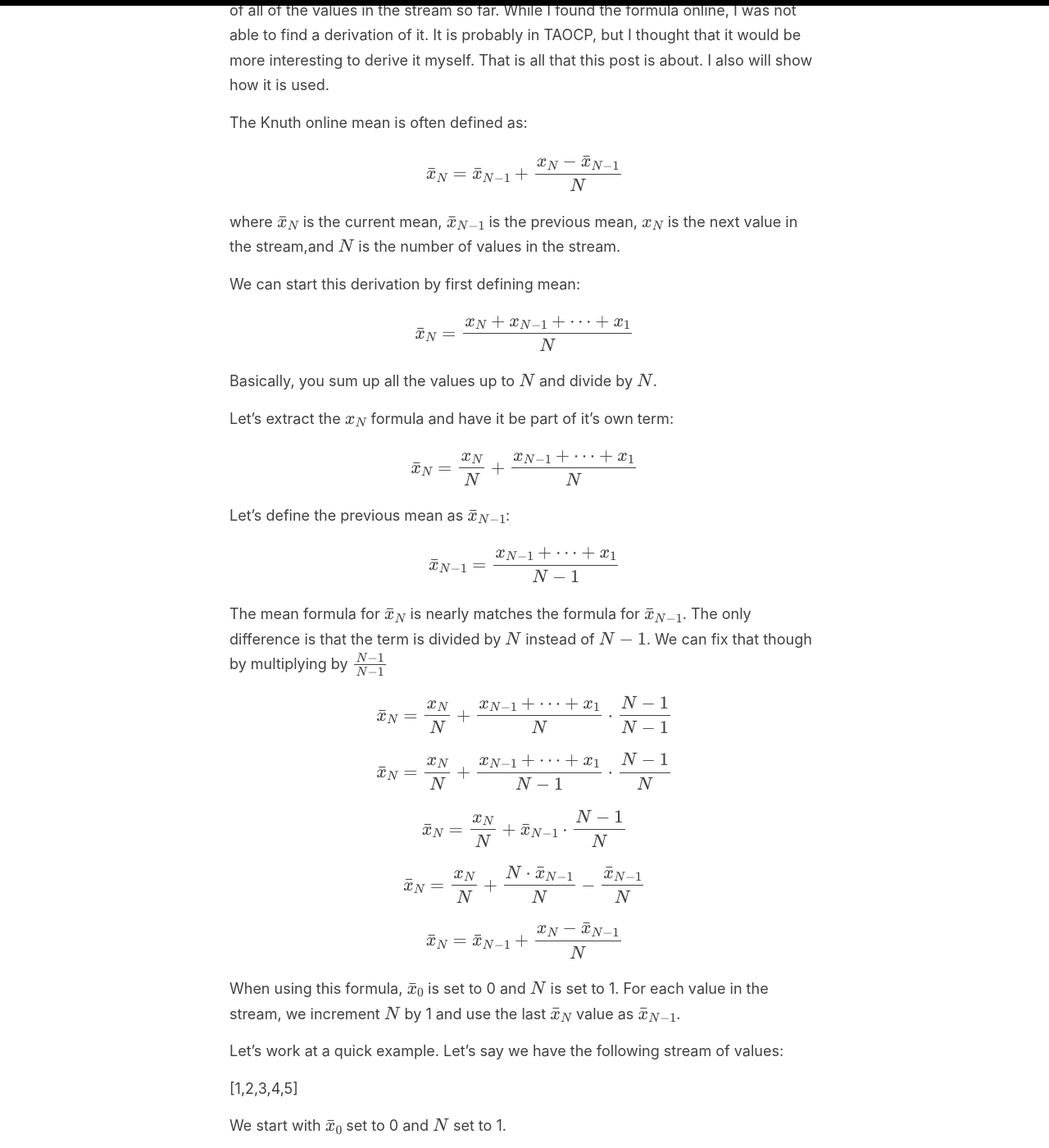
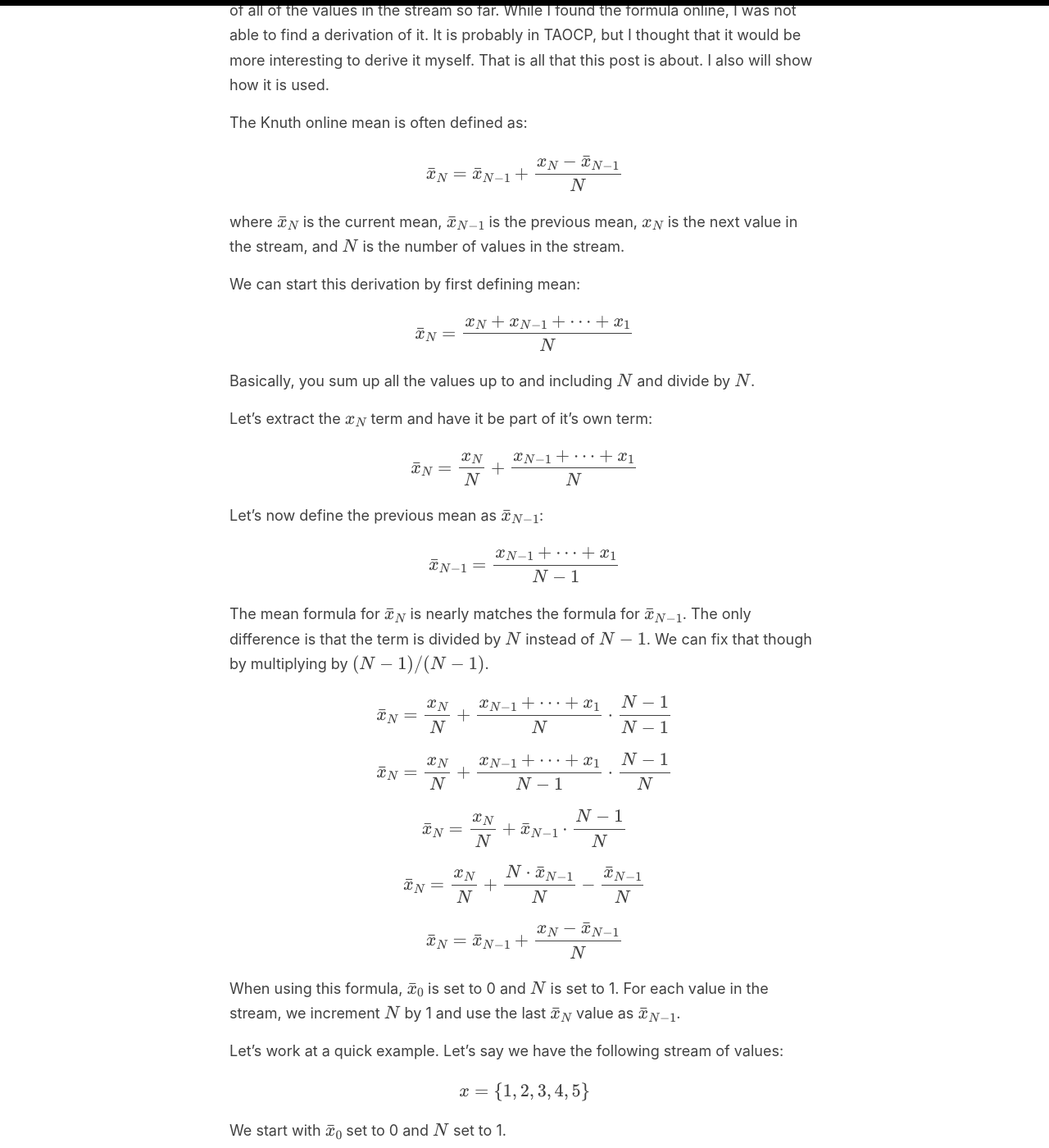
Before and after one commit to RTnhN/RTnhN.github.io, a Jekyll site: the page built from _posts/2024-7-23-Derivation of Knuth Online Mean.md, in a window 1280 px wide and 1400 px high, scrolled down 444 px. Shown: the whole window at 82% size. Built offline with Jekyll 4.4.1, drawn with Linux system fonts in a browser that asks for light colours; formulas are drawn with MathJax 3; some of the changed text lies outside the part shown.

Commit message:
Update blog
There were some minor typos. Also, I wanted to add some more
examples.

```diff
--- a/_posts/2024-7-23-Derivation of Knuth Online Mean.md
+++ b/_posts/2024-7-23-Derivation of Knuth Online Mean.md
@@ -10,23 +10,23 @@ The Knuth online mean is often defined as:
 
 $$ \bar{x}_N =  \bar{x}_{N-1} + \frac{x_N - \bar{x}_{N-1}}{N} $$
 
-where $\bar{x}\_{N}$ is the current mean, $\bar{x}\_{N-1}$ is the previous mean, $x\_N$ is the next value in the stream,and $N$ is the number of values in the stream.
+where $\bar{x}\_{N}$ is the current mean, $\bar{x}\_{N-1}$ is the previous mean, $x\_N$ is the next value in the stream, and $N$ is the number of values in the stream.
 
 We can start this derivation by first defining mean:
 
 $$ \bar{x}_N = \frac{x_N + x_{N-1} + \cdots + x_1}{N} $$
 
-Basically, you sum up all the values up to $N$ and divide by $N$.
+Basically, you sum up all the values up to and including $N$ and divide by $N$.
 
-Let's extract the $x_N$ formula and have it be part of it's own term:
+Let's extract the $x_N$ term and have it be part of it's own term:
 
 $$ \bar{x}_N = \frac{x_N}{N} + \frac{x_{N-1} + \cdots + x_1}{N} $$
 
-Let's define the previous mean as $\bar{x}_{N-1}$:
+Let's now define the previous mean as $\bar{x}_{N-1}$:
 
 $$ \bar{x}_{N-1} = \frac{x_{N-1} + \cdots + x_1}{N-1} $$
 
-The mean formula for $\bar{x}\_N$ is nearly matches the formula for $\bar{x}\_{N-1}$. The only difference is that the term is divided by $N$ instead of $N-1$. We can fix that though by multiplying by $\frac{N-1}{N-1}$
+The mean formula for $\bar{x}\_N$ is nearly matches the formula for $\bar{x}\_{N-1}$. The only difference is that the term is divided by $N$ instead of $N-1$. We can fix that though by multiplying by $(N-1)/(N-1)$.
 
 
 $$ \bar{x}_N = \frac{x_N}{N} + \frac{x_{N-1} + \cdots + x_1}{N} \cdot \frac{N-1}{N-1} $$
@@ -43,7 +43,7 @@ When using this formula, $\bar{x}\_0$ is set to 0 and $N$ is set to 1. For each
 
 Let's work at a quick example. Let's say we have the following stream of values:
 
-[1,2,3,4,5]
+$$ x = \{1, 2, 3, 4, 5\}$$
 
 We start with $\bar{x}\_0$ set to 0 and $N$ set to 1.
 
@@ -58,3 +58,5 @@ $$ \bar{x}_4 =  \bar{x}_{3} + \frac{x_4 - \bar{x}_{3}}{4} = 2 + \frac{4 - 2}{4}
 $$ \bar{x}_5 =  \bar{x}_{4} + \frac{x_5 - \bar{x}_{4}}{5} = 2.5 + \frac{5 - 2.5}{3} = 2.5 + \frac{2.5}{5} = 3 $$
 
 If we average the five values in the stream, we get the same result as the last mean value calculated using the online mean formula.
+
+$$ \bar{x}_5 =   \frac{1+2+3+4+5}{5} = \frac{15}{5} = 3 $$
```
